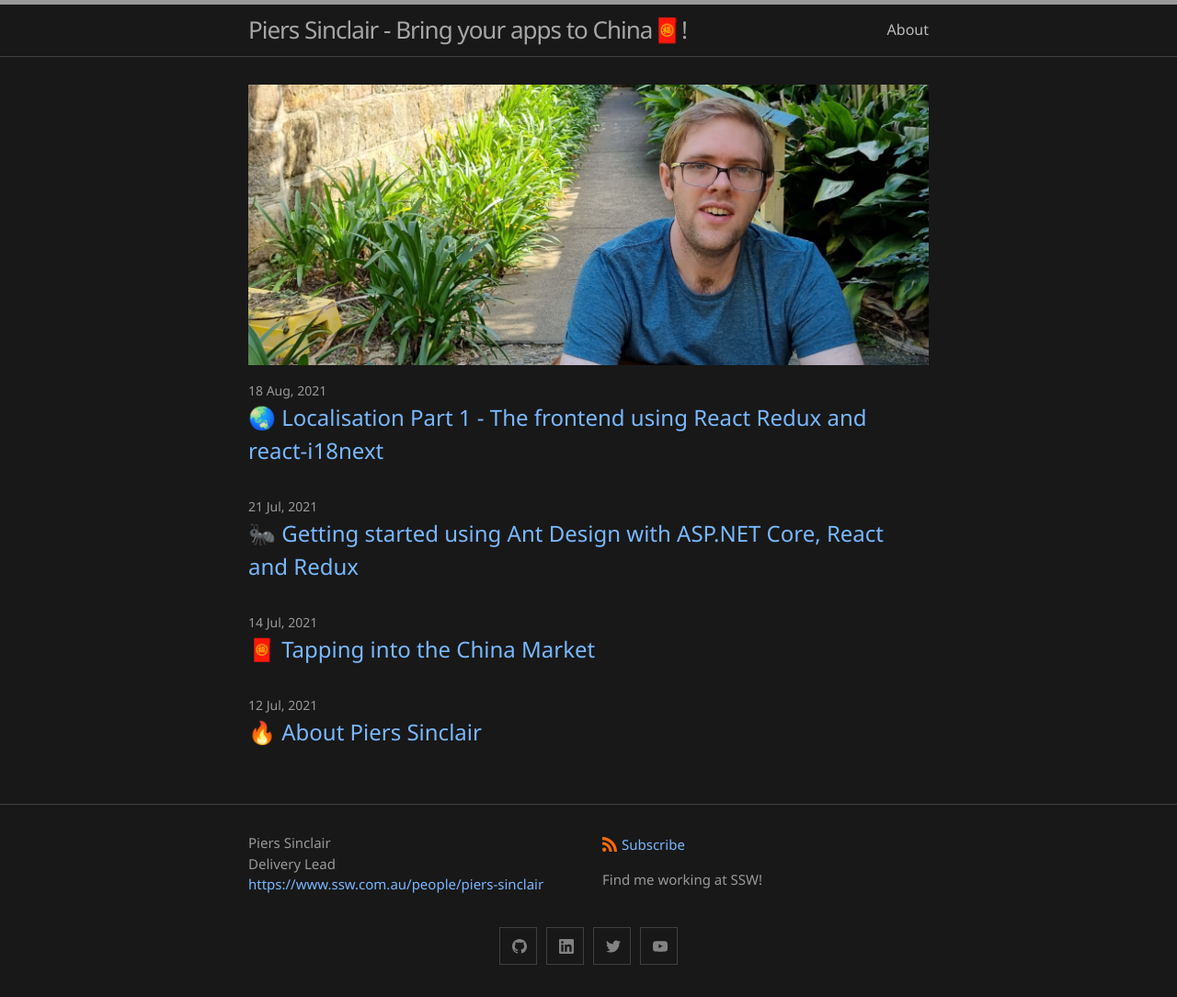
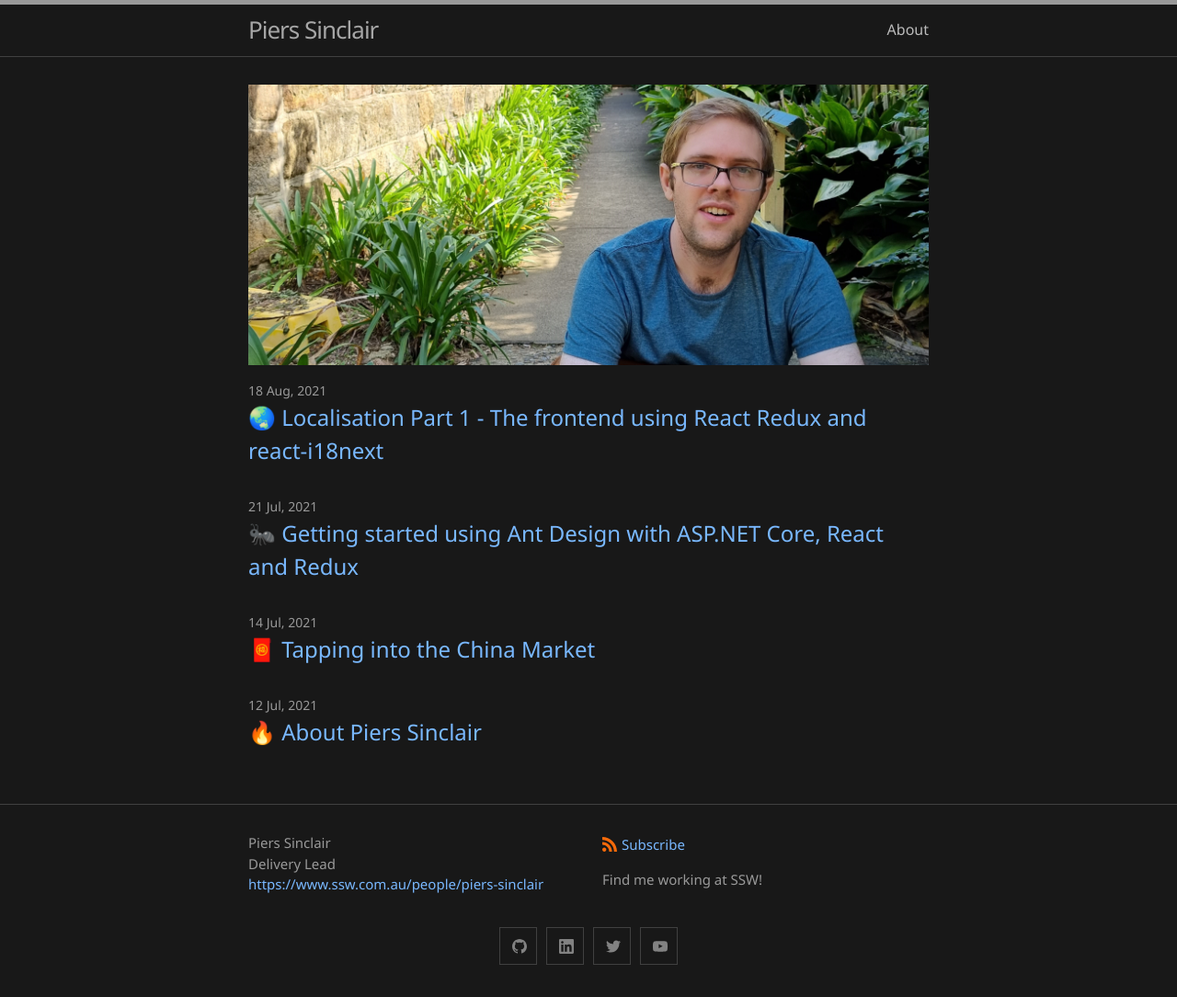
Before and after one commit to piers-sinclair/pierssinclair.github.io, a Jekyll site: the page built from index.markdown, in a window 1280 px wide. Shown: the whole page at 92% size. Built offline with Jekyll 4.4.1, drawn with Linux system fonts in a browser that asks for light colours.

Commit message:
Update _config.yml

```diff
--- a/_config.yml
+++ b/_config.yml
@@ -18,7 +18,7 @@
 # You can create any custom variable you would like, and they will be accessible
 # in the templates via {{ site.myvariable }}.
 
-title: Piers Sinclair - Bring your apps to China🧧!
+title: Piers Sinclair
 author:
   name: Piers Sinclair
   jobTitle: Delivery Lead
```
